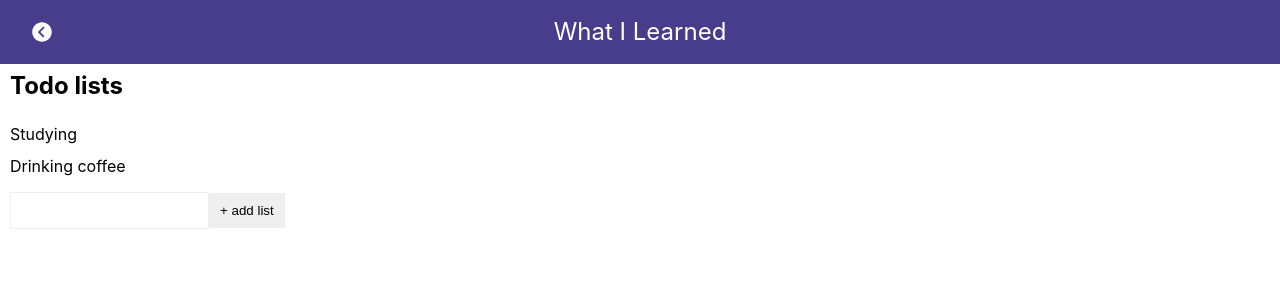
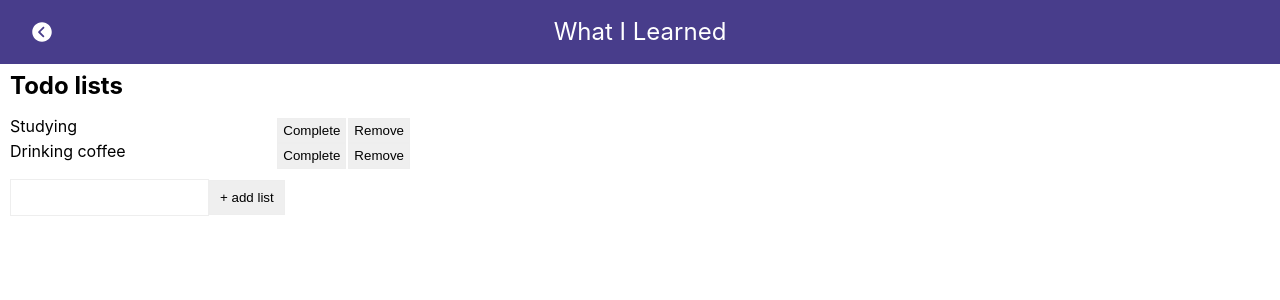
Before and after one commit to saebomp/todayilearned, a React (Create React App) app: page /localStorage in a window 1280 px wide. Shown: the top 300 px of the page. Built offline with nearby package versions, Linux system fonts and the light colour scheme; the HTML template or start-up script is replaced by a standard one.

Commit message:
finished crud

```diff
--- a/src/components/LocalStorage.js
+++ b/src/components/LocalStorage.js
@@ -5,7 +5,8 @@ const styles = {
     margin:'10px'
   },
   list: {
-    lineHeight:'2'
+    lineHeight:'2',
+    width:'400px',
   },
   title:{
     marginBottom:'20px'
@@ -14,7 +15,19 @@ const styles = {
     padding:'10px',
     outline:'0',
     border:'1px solid #eee',
-    marginTop:'10px'
+    marginTop:'10px',
+    width:'302'
+  },
+  flex: {
+    display:'flex',
+    flexDirection:'row',
+    justifyContent:'space-between'
+  },
+  btn: {
+    padding:'5px',
+    outline:'0',
+    border:'1px solid #eee',
+    marginLeft:'2px'
   }
 }
 
@@ -29,59 +42,91 @@ const initialList = [
   },
 ];
 
+const List = ({lists, index, completeList, removeList} ) => {
+  return (
+    <li style={{ textDecoration: lists.done ? "line-through" : "none" }}>
+      <div style={styles.flex}>
+        <span>{lists.text}</span>
+        <div>
+          <span><button style={styles.btn} onClick={() => completeList(index)}>Complete</button></span>
+          <span><button style={styles.btn} onClick={() => removeList(index)}>Remove</button></span>
+        </div>
+      </div>
+    </li>
+  )
+}
+
+const InputText = ({addLists}) => {
+  const [value, setValue] = useState("");
+
+  const handleSubmit = e => {
+    e.preventDefault();
+    if (!value) return;
+    addLists(value);
+    setValue("");
+  };
+
+  return (
+    <form onSubmit={handleSubmit}>
+      <input
+        type="text"
+        style={styles.input}
+        value={value}
+        onChange={e => setValue(e.target.value)}
+      />
+      <button style={styles.input}>+ add list</button>
+    </form>
+  );
+}
+
+
 
 const LocalStorage = () => {
   const [lists, setLists] = useState(initialList);
+
   const addLists = text => {
     const newLists = [...lists, { text }];
     setLists(newLists);
   };
 
-  const completeTodo = index => {
+  const completeList = index => {
     const newLists = [...lists];
-    newLists[index].isCompleted = true;
+    if(!newLists[index].done) {
+      newLists[index].done = true;
+    } else {
+      newLists[index].done = false
+    }
     setLists(newLists);
   };
 
+  const removeList = index => {
+    const newLists = [...lists];
+    newLists.splice(index,1);
+    setLists(newLists)
+  }
+
   return (
-    <>
     <div style={styles.content}>
       <h2 style={styles.title}>Todo lists</h2>
-      <ul>
-        {lists.map((item, index) => (
-          <li key={index} style={styles.list}>{item.text}</li>
-        ))}
+      <ul style={styles.list}>
+      {lists.map((lists, index) => (
+        <List
+          key={index}
+          index={index}
+          lists={lists}
+          completeList={completeList}
+          removeList={removeList}
+        />
+      ))}
       </ul>
-      <InputText addLists={addLists} />
+      <InputText
+        addLists={addLists}
+      />
     </div>
-    </>
     )
   }
 
-  const InputText = ({ addLists }) => {
-    const [value, setValue] = useState("");
-    const handleSubmit = e => {
-      e.preventDefault();
-      if (!value) return;
-      addLists(value);
-      setValue("");
-    };
-
-    return (
-      <form onSubmit={handleSubmit}>
-        <input
-          type="text"
-          style={styles.input}
-          value={value}
-          onChange={e => setValue(e.target.value)}
-        />
-        <button style={styles.input}>+ add list</button>
-      </form>
-    );
-  }
   export default LocalStorage
 
-//https://www.robinwieruch.de/react-add-item-to-list
-//https://medium.com/@dondeveloper/creating-a-shopping-list-app-using-react-hooks-bfd231cad813
+
 //https://www.digitalocean.com/community/tutorials/how-to-build-a-react-to-do-app-with-react-hooks
-//이거 따라해볼것,,
```
